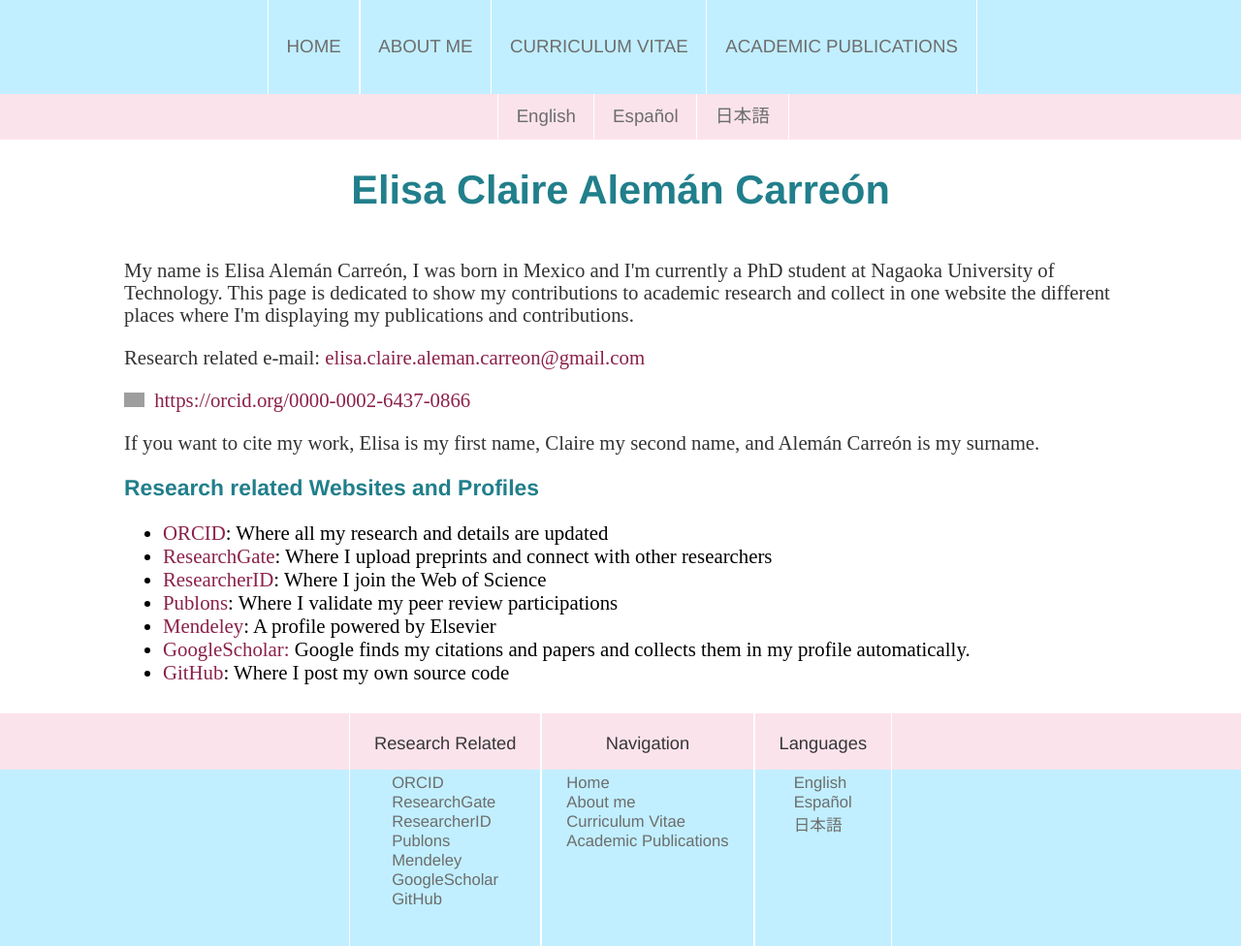
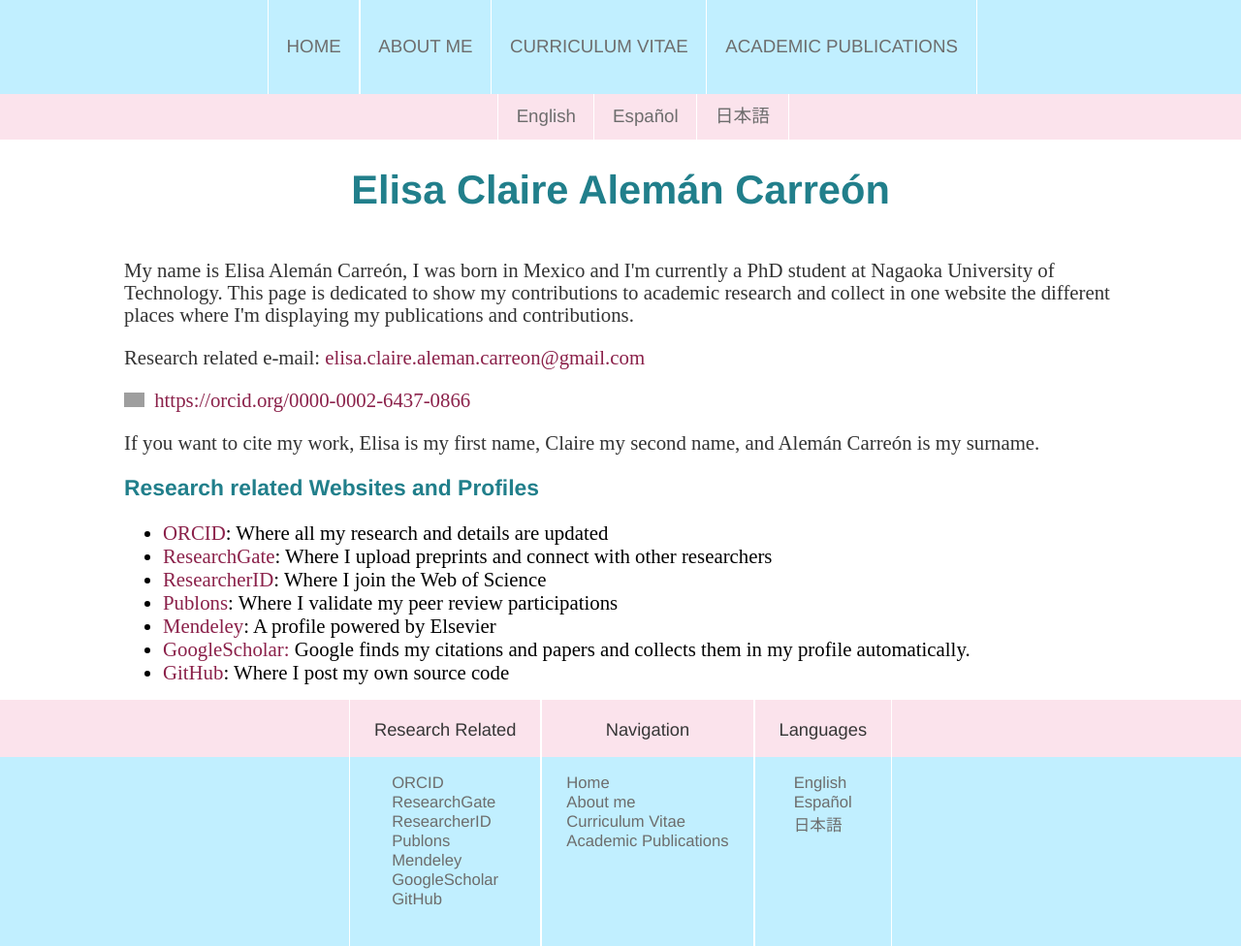
Before and after one commit to ellie-icekler/elisa-aleman.github.io, a Jekyll site: the page built from index.html, in a window 1280 px wide. Shown: the whole page at 97% size. Built offline with Jekyll 4.4.1, drawn with Linux system fonts in a browser that asks for light colours; grey boxes are pictures that could not be loaded.

Commit message:
footer spacing

```diff
--- a/css/main.css
+++ b/css/main.css
@@ -243,7 +243,7 @@
 }
 
 .footer-div ul {
-    padding-top:0.2em;
+    padding-top:1em;
     padding-left: 0em;
     display:inline-block;
 }
```
